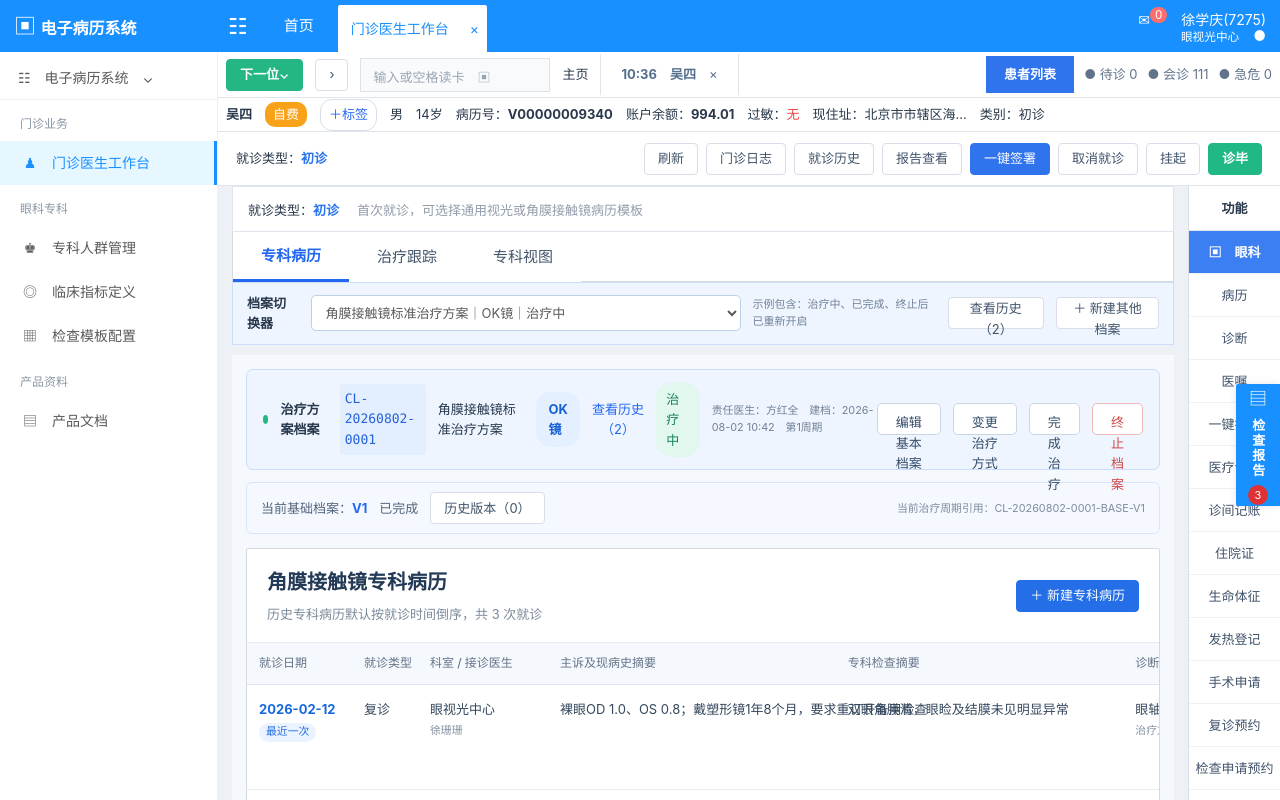
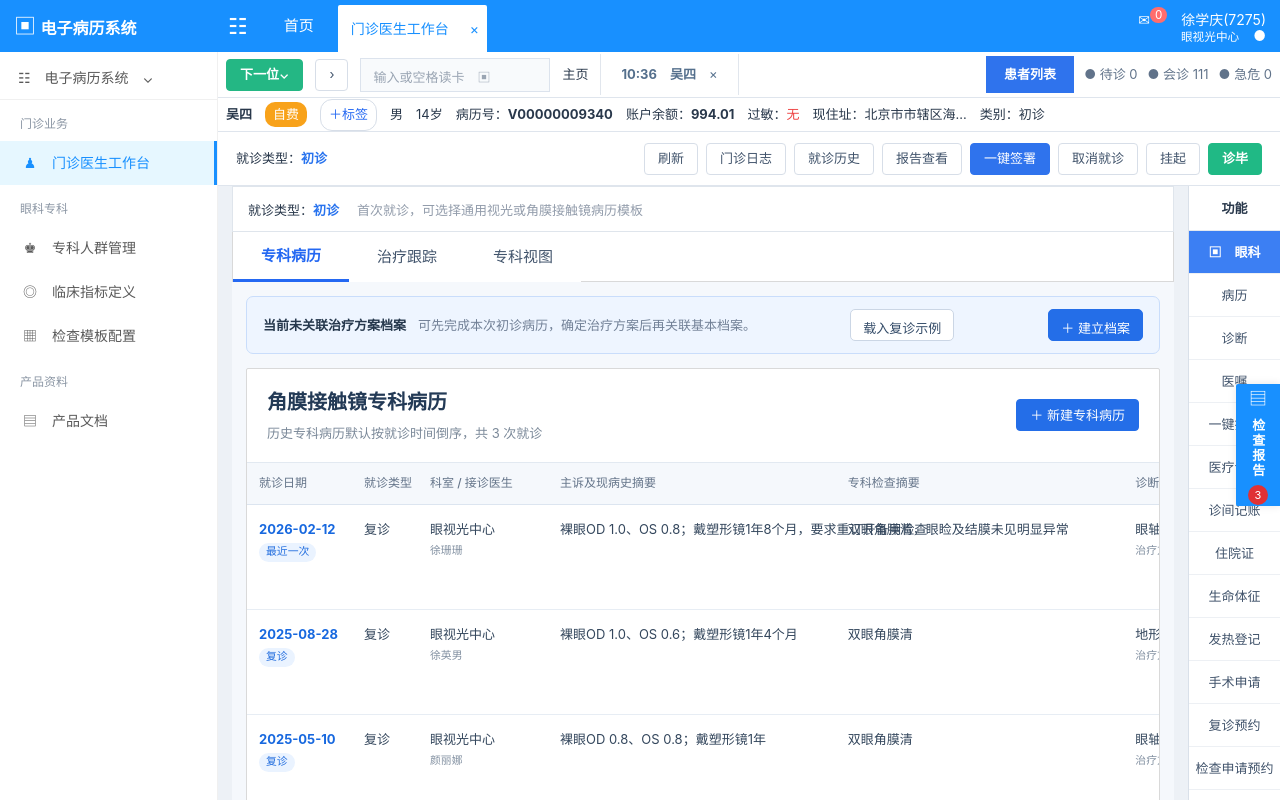
Before and after one commit to yu-git3/eye-clinic-system, a React (Vite) app: page / in a window 1280 px wide. Shown: the top 800 px of the page. Built offline with nearby package versions, Linux system fonts and the light colour scheme.

Commit message:
修正无档案场景入口展示

```diff
--- a/app/modules/contact-lens-archive/ContactLensArchiveModule.tsx
+++ b/app/modules/contact-lens-archive/ContactLensArchiveModule.tsx
@@ -27,7 +27,7 @@ const sampleReports: ReportCandidate[] = [
 export function ContactLensArchiveModule({ entryMode }: { entryMode: EntryMode }) {
   const [activeTab, setActiveTab] = useState<SpecialtyTab>(entryMode === "population" ? "overview" : "record");
   const [archives, setArchives] = useState<ContactLensArchive[]>(() => createArchiveSeeds());
-  const [selectedArchiveId, setSelectedArchiveId] = useState("CL-20260802-0001");
+  const [selectedArchiveId, setSelectedArchiveId] = useState(entryMode === "population" ? "CL-20260802-0001" : "");
   const [createOpen, setCreateOpen] = useState(false);
   const [baselineOpen, setBaselineOpen] = useState(false);
   const [changeOpen, setChangeOpen] = useState(false);
@@ -127,7 +127,7 @@ export function ContactLensArchiveModule({ entryMode }: { entryMode: EntryMode }
       <div className="cl-specialty-head"><span>就诊类型：<b>初诊</b></span><span>首次就诊，可选择通用视光或角膜接触镜病历模板</span></div>
       <nav className="cl-tabs"><button className={activeTab === "record" ? "active" : ""} onClick={() => setActiveTab("record")}>专科病历</button><button className={activeTab === "tracking" ? "active" : ""} onClick={() => setActiveTab("tracking")}>治疗跟踪</button><button className={activeTab === "overview" ? "active" : ""} onClick={() => setActiveTab("overview")}>专科视图</button></nav>
 
-      {archives.length > 0 && <div className="cl-archive-switcher"><b>档案切换器</b><select aria-label="档案切换器" value={selectedArchiveId} onChange={(e) => setSelectedArchiveId(e.target.value)}>{archives.map((item) => <option value={item.id} key={item.id}>{item.treatmentPlan}｜{item.currentTreatmentMethod}｜{archiveScenario(item)}</option>)}</select><span>示例包含：治疗中、已完成、终止后已重新开启</span>{archive && <button className="cl-history-entry" onClick={() => setMethodHistoryOpen(true)}>查看历史（{archive.methodHistory.length}）</button>}{!readOnly && <button onClick={() => setCreateOpen(true)}>＋ 新建其他档案</button>}</div>}
+      {archive && <div className="cl-archive-switcher"><b>档案切换器</b><select aria-label="档案切换器" value={selectedArchiveId} onChange={(e) => setSelectedArchiveId(e.target.value)}>{archives.map((item) => <option value={item.id} key={item.id}>{item.treatmentPlan}｜{item.currentTreatmentMethod}｜{archiveScenario(item)}</option>)}</select><span>示例包含：治疗中、已完成、终止后已重新开启</span><button className="cl-history-entry" onClick={() => setMethodHistoryOpen(true)}>查看历史（{archive.methodHistory.length}）</button>{!readOnly && <button onClick={() => setCreateOpen(true)}>＋ 新建其他档案</button>}</div>}
       {activeTab === "record" && <RecordTab archive={archive} readOnly={readOnly} eyeHealthExam={eyeHealthExam} onEyeHealthChange={setEyeHealthExam} onRevise={reviseValue} onReport={setReportGroup} onCreate={() => setCreateOpen(true)} onLoad={loadExamples} onBaseline={openBaseline} onViewBaselineHistory={() => setBaselineHistoryOpen(true)} onChange={() => setChangeOpen(true)} onViewHistory={() => setMethodHistoryOpen(true)} onComplete={() => setCompleteOpen(true)} onTerminate={() => setTerminateOpen(true)} onReopen={() => setReopenOpen(true)} />}
       {activeTab === "tracking" && <TrackingTab />}
       {activeTab === "overview" && <OverviewTab archive={archive} readOnly={readOnly} onLoad={loadExamples} onBaseline={openBaseline} onChange={() => setChangeOpen(true)} onViewHistory={() => setMethodHistoryOpen(true)} />}
```
Also changed, not shown: 1 other file (tests, documents, lock files or other folders).
